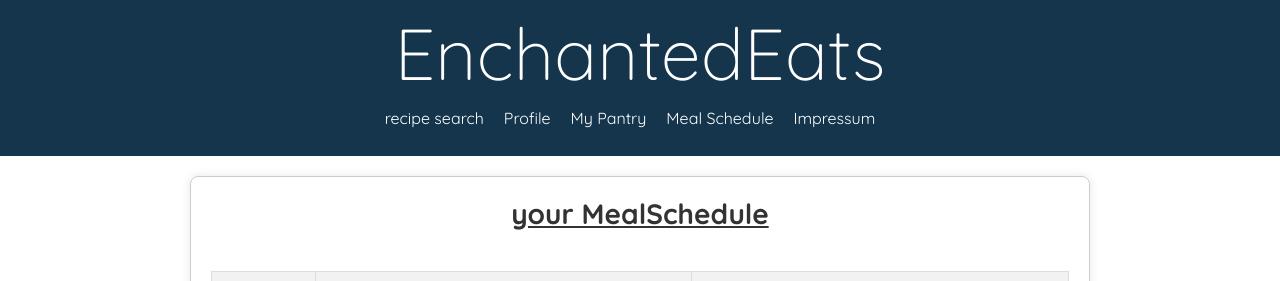
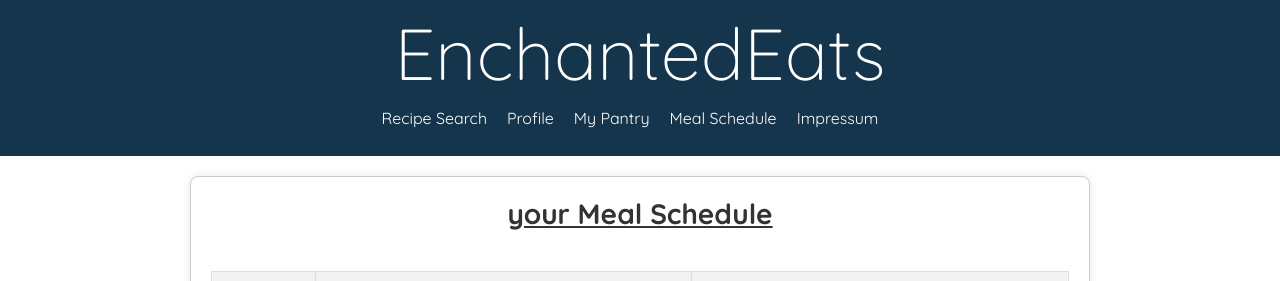
Before and after one commit to saskiamellies/rezept-softwaretchnik, a React (Create React App) app: page /meal-schedule in a window 1280 px wide. Shown: the top 281 px of the page. Built offline with nearby package versions, Linux system fonts and the light colour scheme.

Commit message:
Kleinigkeiten behoben

```diff
--- a/src/components/MealSchedule.jsx
+++ b/src/components/MealSchedule.jsx
@@ -24,7 +24,7 @@ import React, { useState, useEffect } from "react";
 
   return (
     <div className="MealSchedule">
-       <h3>your MealSchedule</h3>
+       <h3>your Meal Schedule</h3>
       <table>
         <thead>
           <tr>
--- a/src/components/Navbar.jsx
+++ b/src/components/Navbar.jsx
@@ -5,7 +5,7 @@ const Navbar = () => {
   return (
     <nav className="nav" data-testid="navbar">
       <ul>
-        <li><Link to="/recipes" className="home-page enchanted-eats-link">recipe search</Link></li>
+        <li><Link to="/recipes" className="home-page enchanted-eats-link">Recipe Search</Link></li>
       </ul>
       <ul>
         <li><Link to="/myprofile">Profile</Link></li>
```
